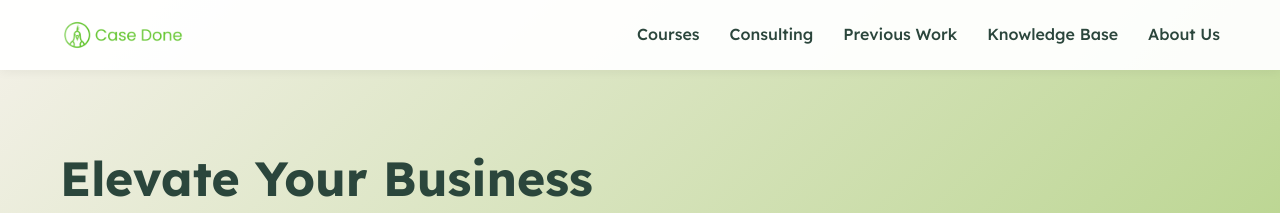
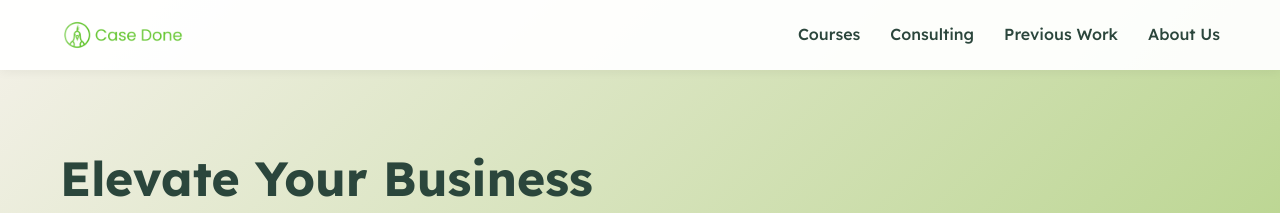
Before and after one commit to casedone/casedone, a Jekyll site: the page index.html, which Jekyll copies as it is, in a window 1280 px wide. Shown: the top 213 px of the page. Built offline with Jekyll 4.4.1, drawn with Linux system fonts in a browser that asks for light colours.

Commit message:
chore: comment out knowledge base nav link in header menu

```diff
--- a/index.html
+++ b/index.html
@@ -26,7 +26,7 @@
                     <li><a href="#courses">Courses</a></li>
                     <li><a href="#consulting">Consulting</a></li>
                     <li><a href="#previous-work">Previous Work</a></li>
-                    <li><a href="knowledge-base/">Knowledge Base</a></li>
+                    <!-- <li><a href="knowledge-base/">Knowledge Base</a></li> -->
                     <li><a href="#about">About Us</a></li>
                 </ul>
                 <div class="hamburger">
```
